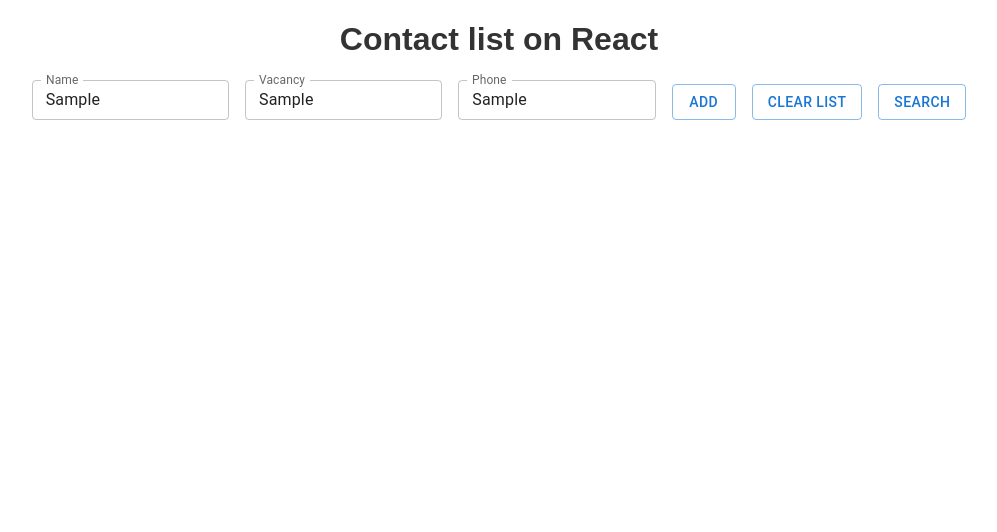
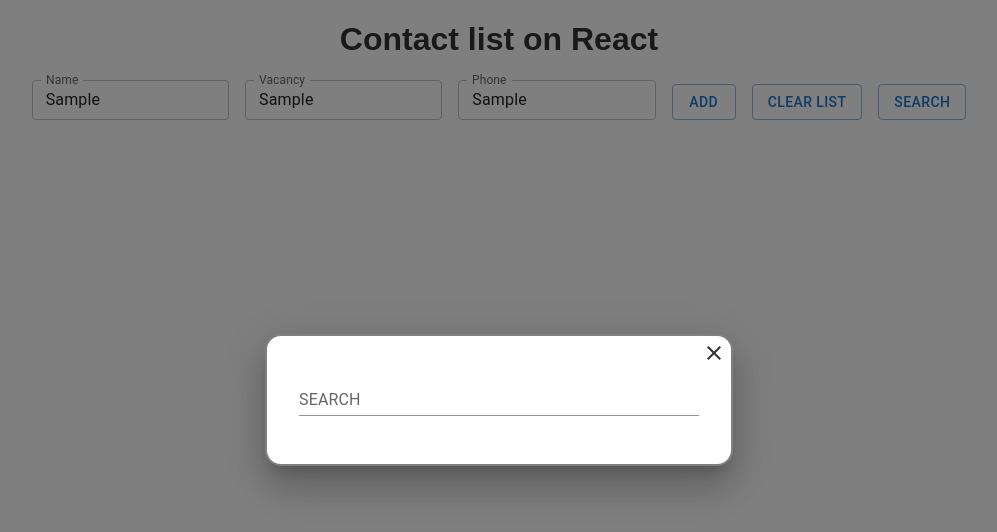
Before and after one commit to HRn9/contact-list, a React (Vite) app: page / in a window 1280 px wide. Both pictures are taken after typing "Sample", "Sample", "Sample" into the empty fields and a click on the button "SEARCH". Shown: the top 532 px of the page, without its empty margins (141-1138 px from the left). Built offline with nearby package versions, Linux system fonts and the light colour scheme.

Commit message:
feat: add searchModal

```diff
--- a/src/components/ContactForm.tsx
+++ b/src/components/ContactForm.tsx
@@ -5,6 +5,7 @@
 import contactsStore from "../store/contacts-state";
 import { validateFields } from "../validationFields/validateFields";
 import { validationSchema } from "../validationFields/schemes/contactFormSchema";
+import SearchContactModal from "./SearchContactModal/SearchContactModal";
 
 export default function ContactForm() {
   type Errors = Partial<Record<"name" | "vacancy" | "phone", string>>;
@@ -14,6 +15,8 @@
   const [name, setName] = useState("");
   const [vacancy, setVacancy] = useState("");
   const [phone, setPhone] = useState("");
+
+  const [isSearchModalOpen, setIsSearchModalOpen] = useState(false)
 
   async function handleAdding() {
     const errors = (await validateFields(
@@ -97,8 +100,9 @@
         </Button>
       </Grid>
       <Grid item xs={0}>
-        <Button variant="outlined">SEARCH</Button>
+        <Button variant="outlined" onClick={() => setIsSearchModalOpen(true)}>SEARCH</Button>
       </Grid>
+      <SearchContactModal isOpen={isSearchModalOpen} setIsOpen={setIsSearchModalOpen}/>
     </Grid>
   );
 }
--- a/src/components/EditContactModal/EditContactModal.module.scss
+++ b/src/components/EditContactModal/EditContactModal.module.scss
@@ -5,7 +5,7 @@
   top: 0;
   left: 0;
   background-color: rgba(1, 1, 1, 0.3);
-  z-index: 1;
+  z-index: 10;
 }
 
 .modalWrapper {
@@ -26,10 +26,3 @@
   gap: 1.5rem;
   position: relative;
 }
-
-.closeIcon {
-  position: absolute;
-  top: 0.3rem;
-  right: 0.3rem;
-  cursor: pointer;
-}
--- a/src/components/EditContactModal/EditContactModal.tsx
+++ b/src/components/EditContactModal/EditContactModal.tsx
@@ -5,7 +5,7 @@
 import { useState } from "react";
 import { validateFields } from "../../validationFields/validateFields";
 import { validationSchema } from "../../validationFields/schemes/contactFormSchema";
-import classes from "./EditContactModal.module.scss"
+import classes from "./EditContactModal.module.scss";
 import contactsStore from "../../store/contacts-state";
 
 export default function EditContactModal({
@@ -17,6 +17,7 @@
   isOpen: boolean;
   setIsOpen: React.Dispatch<React.SetStateAction<boolean>>;
 }) {
+  console.log(contact)
   type Errors = Partial<Record<"name" | "vacancy" | "phone", string>>;
   const [errors, setErrors] = useState<Errors>({});
 
@@ -47,13 +48,15 @@
         id: contact.id,
       };
 
-      contactsStore.dispatch({type: 'UPDATE_CONTACT', payload: updatedContact})
-      setName("");
-      setVacancy("");
-      setPhone("");
-      setIsOpen(false)
+      if (JSON.stringify(updatedContact) !== JSON.stringify(contact)) {
+        contactsStore.dispatch({
+          type: "UPDATE_CONTACT",
+          payload: updatedContact,
+        });
+      }
+      setIsOpen(false);
     }
-  }
+  };
 
   return (
     isOpen &&
@@ -62,7 +65,7 @@
         <div className={classes.modalWrapper} onClick={onWrapperClick}>
           <div className={classes.modalContent}>
             <CloseIcon
-              className={classes.closeIcon}
+              className="close-icon"
               onClick={() => setIsOpen(false)}
             />
             <TextField
@@ -95,7 +98,11 @@
               error={!!errors.phone}
               helperText={errors.phone}
             />
-            <Button variant="outlined" style={{ margin: "0 auto" }} onClick={onSaveClick}>
+            <Button
+              variant="outlined"
+              style={{ margin: "0 auto" }}
+              onClick={onSaveClick}
+            >
               SAVE
             </Button>
           </div>
--- /dev/null
+++ b/src/components/SearchContactModal/SearchContactModal.tsx
@@ -0,0 +1,95 @@
+import { Modal, Backdrop, Fade, Box, TextField, List } from "@mui/material";
+import { useState } from "react";
+import { createPortal } from "react-dom";
+import CloseIcon from "@mui/icons-material/Close";
+import { useSelector } from "react-redux";
+import { Contact, RootState } from "../../types";
+import ContactCard from "../ContactCard";
+
+const listCardStyles = {
+  display: 'grid',
+  gridTemplateColumns: '1fr 1fr',
+  gap: '0.3rem',
+  maxHeight: '60vh'
+}
+
+const style = {
+  position: "absolute" as "absolute",
+  top: "50%",
+  left: "50%",
+  transform: "translate(-50%, -50%)",
+  width: 400,
+  bgcolor: "background.paper",
+  border: "2px solid gray",
+  boxShadow: 24,
+  p: 4,
+  borderRadius: "1rem",
+};
+
+export default function SearchContactModal({
+  isOpen,
+  setIsOpen,
+}: {
+  isOpen: boolean;
+  setIsOpen: React.Dispatch<React.SetStateAction<boolean>>;
+}) {
+  const [searchTerm, setSearchTerm] = useState("");
+  const contacts = useSelector((state: RootState) => state.contacts);
+
+  const filterContacts = (contacts: Contact[], searchTerm: string) => {
+    return contacts.filter((contact) =>
+      Object.values(contact).some(
+        (value) =>
+          typeof value === "string" &&
+          value.toLowerCase().includes(searchTerm.toLowerCase())
+      )
+    );
+  };
+
+  const handleClose = () => setIsOpen(false);
+  return (
+    isOpen &&
+    createPortal(
+      <Modal
+        aria-labelledby="transition-modal-title"
+        aria-describedby="transition-modal-description"
+        open={isOpen}
+        onClose={handleClose}
+        closeAfterTransition
+        slots={{ backdrop: Backdrop }}
+        slotProps={{
+          backdrop: {
+            timeout: 500,
+          },
+        }}
+        style={{zIndex: '10'}}
+      >
+        <Fade in={isOpen}>
+          <Box sx={style}>
+            <CloseIcon
+              className="close-icon"
+              onClick={() => setIsOpen(false)}
+            />
+            <TextField
+              id="standard-basic"
+              label="SEARCH"
+              variant="standard"
+              fullWidth
+              value={searchTerm}
+              onChange={(e) => setSearchTerm(e.target.value)}
+              style={{marginBottom: '1rem'}}
+            />
+
+            <List component="div" disablePadding style={{...listCardStyles, overflowY: 'scroll'}}>
+              {searchTerm &&
+                filterContacts(contacts, searchTerm).map((item) => (
+                  <ContactCard key={item.id} {...item} />
+                ))}
+            </List>
+          </Box>
+        </Fade>
+      </Modal>,
+      document.body
+    )
+  );
+}
--- a/src/styles.scss
+++ b/src/styles.scss
@@ -8,3 +8,15 @@
   position: absolute;
   top: 2.5rem;
 }
+
+.search-results {
+  width: 100%;
+  height: 30vh;
+}
+
+.close-icon {
+  position: absolute;
+  top: 0.3rem;
+  right: 0.3rem;
+  cursor: pointer;
+}
```
